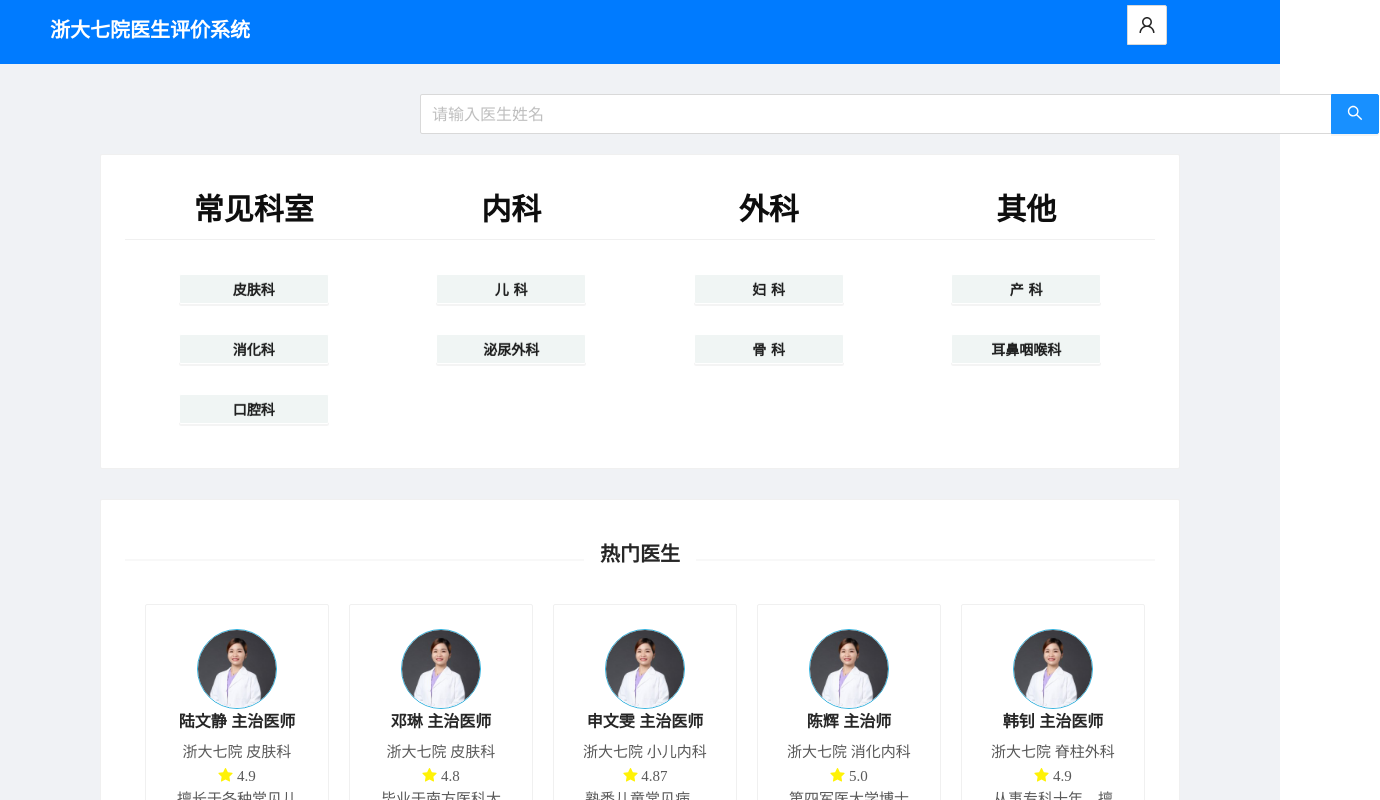
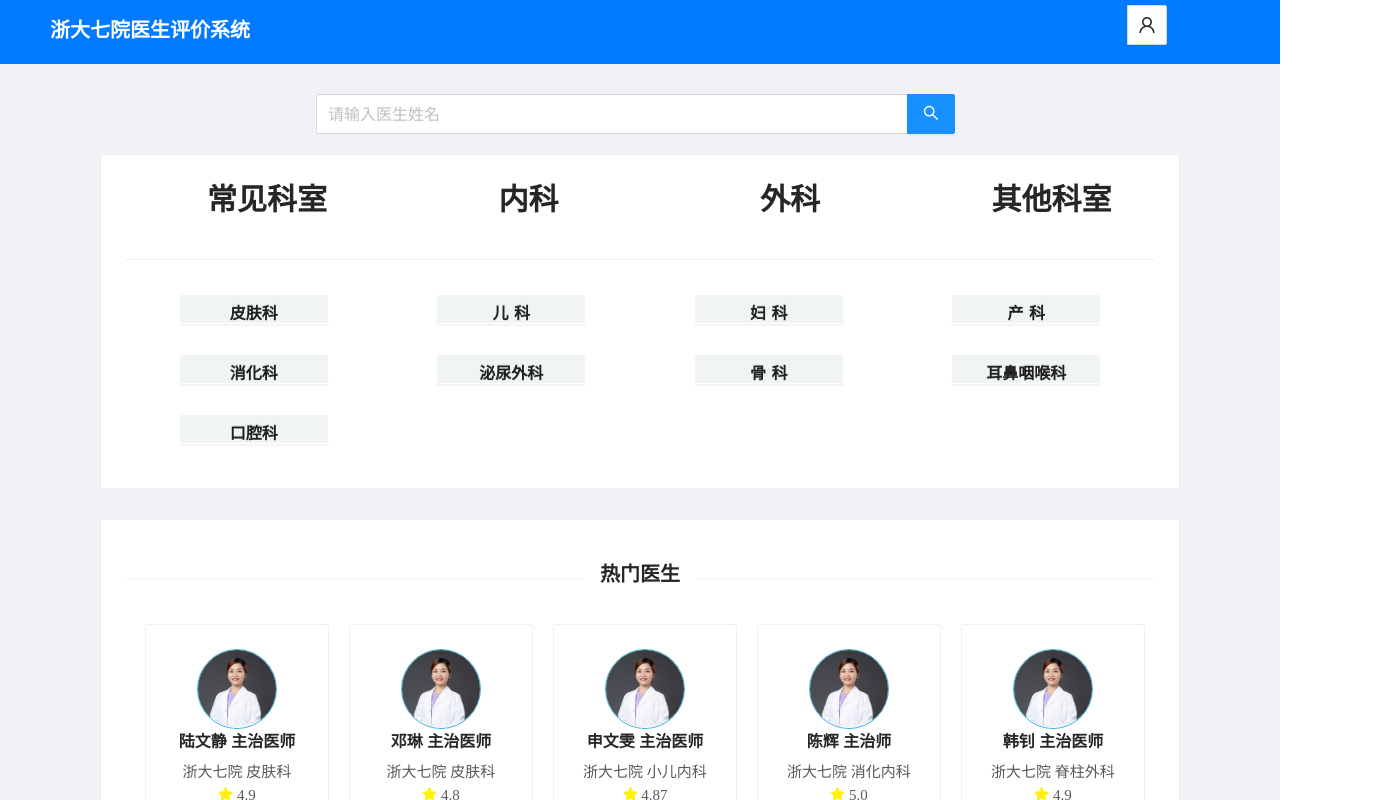
Before and after one commit to LiuYuYing03/Evaluation_Front, a React (Create React App) app: page /#/ in a window 1280 px wide. Shown: the top 800 px of the page, 1380 px wide, since content can reach past the window. Built offline with nearby package versions, Linux system fonts and the light colour scheme.

Commit message:
基本完成页面逻辑设计

```diff
--- a/package.json
+++ b/package.json
@@ -10,6 +10,7 @@
     "@testing-library/user-event": "^13.5.0",
     "ant-design": "^1.0.0",
     "antd": "^4.20.6",
+    "rc-virtual-list": "^3.4.8",
     "react": "^18.1.0",
     "react-dom": "^18.1.0",
     "react-router": "^6.3.0",
--- a/src/Components/Card.js
+++ b/src/Components/Card.js
@@ -19,7 +19,7 @@ const testCardClick  = (e) =>{
     console.log(e.target.className)
 }
 
-export default () => {
+const CardList = () => {
     const [ellipsis, setEllipsis] = React.useState(true);
     return (
         <Card hoverable className="showTotal">
@@ -101,3 +101,5 @@ export default () => {
         </Card>
     );
 };
+
+export default CardList;
--- a/src/Components/Panel.js
+++ b/src/Components/Panel.js
@@ -1,11 +1,12 @@
-import {Card, Button,Divider} from "antd";
-import React,{useState}from "react";
+import {Card, Button, Divider, List} from "antd";
+import React, {Component, useState} from "react";
 import '../CSS/Panel.css'
 // import Logo from '../assets/logo192.png'
 // import Lu from '../assets/Lu.jpg'
 import { Typography } from 'antd';
 // import {getTwoToneColor} from "@ant-design/icons";
-import {commonD} from "../MockData/depaData";
+import {commonD,DepartData} from "../MockData/depaData";
+import {doctorList} from "../MockData/cardData";
 // import {doctorList} from "../MockData/cardData";
 
 const { Text, Link } = Typography;
@@ -42,48 +43,50 @@ const clickColor = (e) =>{
 const textColor={
     color: '#0e0e0e',
     strong: 'true',
+
 }
 const changeTextColor = (e) => {
     e.target.style.color='#007bff'
 }
-var tList=commonD;
 
-export default () => {
-    const [ellipsis, setEllipsis] = React.useState(true);
-    const [size, setSize] = useState();
+class Tags extends Component{
 
+    state={
+        department:DepartData,
+        tList:commonD,
+
+
+    }
+    changeColor = (e) => {
+        e.target.style.backgroundColor="rgb(131,209,255)"
+    };
+
+    render() {
         return (
             <Card hoverable className="showClass">
-            <div className="Left">
+                <List
+                    grid={{ gutter: 16, column: 4 }}
+                    className="comment-list"
+                    dataSource={this.state.department}
+                    renderItem={(item, index) => (
+                        <li key={index}>
                             <div className="tagButton">
-                    <Title level={2} style={textColor} onClick={changeTextColor}>
-                        常见科室
+                                <Title level={2}
+                                       onClick={(e)=>this.changeTextColor(e,index)}>
+                                    {this.state.department[index].Dept}
                                 </Title>
                             </div>
-                <div className="tagButton">
-                    <Title level={2} style={textColor} onClick={changeTextColor}>
-                        内科
-                    </Title>
-                </div>
-                <div className="tagButton">
-                    <Title level={2} style={textColor} onClick={changeTextColor}>
-                        外科
-                    </Title>
-                </div>
-                <div className="tagButton">
-                    <Title level={2} style={textColor} onClick={changeTextColor}>
-                        其他
-                    </Title>
-                </div>
-            </div>
+                        </li>
+                    )}
+                />
                 <Divider className="mDivider"/>
                 <div className="dContainer">
                     {
-                    tList.map((value,index)=>{
+                        this.state.tList.map((value, index) => {
                             return (
-                            <div className="tagButton" key={index} >
-                                <Button type="primary" style={buttonStyle1} size={size}
-                                        onMouseEnter={changeColor} onMouseLeave={recoverColor} >
+                                <div className="tagButton" key={index}>
+                                    <Button type="primary" style={buttonStyle1} size={"large"}
+                                            >
                                         <Text strong={true}>{value}</Text>
                                     </Button>
                                 </div>
@@ -94,4 +97,7 @@ export default () => {
                 </div>
             </Card>
         );
+    }
 };
+
+export default Tags;
--- a/src/MockData/depaData.js
+++ b/src/MockData/depaData.js
@@ -6,3 +6,23 @@ export const innerD=["普通内科","呼吸内科","感染科 传染科","内分
 export const externalD=["普外科","神经外科","心胸外科","肝胆胰腺外科","甲状腺乳腺外科","美容整形科"];
 
 export const otherD=["眼科","性病科","全科","精神心理科","肿瘤科","影响检查科","疼痛科 麻醉科","药剂科","疫苗科"];
+
+export const DepartData=[
+    {
+        Dept:"常见科室",
+        cate:["皮肤科","儿科","妇科","产科","消化科","泌尿外科","骨科","耳鼻咽喉科","口腔科"]
+    },
+    {
+        Dept:"内科",
+        cate:["普通内科","呼吸内科","感染科 传染科","内分泌科","心血管内科","神经内科",
+            "肾脏内科","风湿免疫科","血液科"]
+    },
+    {
+        Dept:"外科",
+        cate:["普外科","神经外科","心胸外科","肝胆胰腺外科","甲状腺乳腺外科","美容整形科"]
+    },
+    {
+        Dept:"其他科室",
+        cate:["眼科","性病科","全科","精神心理科","肿瘤科","影响检查科","疼痛科 麻醉科","药剂科","疫苗科"]
+    }
+]
--- a/src/pages/HomePage/main.css
+++ b/src/pages/HomePage/main.css
@@ -27,7 +27,7 @@
 }
 .search{
     margin-bottom:20px;
-    margin-left: 320px;
+    margin-left:20%;
 }
 
 .test1{
--- a/src/pages/HomePage/main.js
+++ b/src/pages/HomePage/main.js
@@ -1,12 +1,15 @@
-import React from 'react';
+import React, {Component} from 'react';
 import 'antd/dist/antd.css';
 import './main.css';
-import { Layout, Menu, Breadcrumb,Dropdown,Col,Row,Avatar} from 'antd';
+import {Card,Layout, Menu, Breadcrumb, Dropdown, Col, Row, Avatar, Button, Drawer, Space, List} from 'antd';
 import { UserOutlined } from '@ant-design/icons';
 import Tags from "../../Components/Panel";
 import SearchBar from '../../Components/search'
 import Show from '../../Components/Card'
 import { Typography, Switch } from 'antd';
+import Search from "antd/es/input/Search";
+import {doctorList} from '../../MockData/cardData'
+
 const { Header, Content, Footer } = Layout;
 
 
@@ -15,6 +18,12 @@ const { Paragraph, Text, Title} = Typography;
 const titleStyle={
     color: 'rgb(255,255,255)',
     strong: 'true',
+}
+const searchStyle={
+    size:'20%'
+}
+const cardStyle={
+    marginTop:'10px'
 }
 const style = { background: '#007bff' };
 
@@ -39,16 +48,42 @@ const menu = (
         ]}
     />
 );
+const onSearch = value => console.log(value);
 
+class HomePage extends Component {
+    state={
+        Visible:false
+    }
 
-const HomePage = () => (
+    showDrawer(e) {
+        console.log(111)
+        let myVisi=true
+        this.setState({
+            Visible:myVisi
+        });
+        console.log(this.state.Visible)
+    };
+
+    onClose (e) {
+        let myVisi=false
+        this.setState({
+            Visible:myVisi
+        });
+        console.log(this.state.Visible)
+    };
+    goDetail(e){
+
+    }
+
+    render() {
+        return (
             <Layout className="layout">
-        <Header style={{ backgroundColor:'#007bff'}}>
+                <Header style={{backgroundColor: '#007bff'}}>
                     <Row gutter={16}>
                         <Col className="gutter-row" span={8}>
                             <div style={style}>
-                        <Breadcrumb style={{ margin: '16px 0' }} className="breadCrumb">
-                            <Title level={4} style={titleStyle} >浙大七院医生评价系统</Title>
+                                <Breadcrumb style={{margin: '16px 0'}} className="breadCrumb">
+                                    <Title level={4} style={titleStyle}>浙大七院医生评价系统</Title>
                                     <Row gutter={16}>
                                     </Row>
                                 </Breadcrumb>
@@ -64,27 +99,51 @@ const HomePage = () => (
                             <div style={style}/>
                         </Col>
                         <Col className="gutter-row" span={2}>
-                    <div style={style} className="headPic" align= "center">
+                            <div style={style} className="headPic" align="center">
                                 <Dropdown.Button overlay={menu} size={"large"}
-                                         style={{marginTop:'5px'}} icon={<UserOutlined />}>
+                                                 style={{marginTop: '5px'}} icon={<UserOutlined/>}>
                                 </Dropdown.Button>
                             </div>
                         </Col>
                     </Row>
 
                 </Header>
-        <Content style={{ padding: '0 100px' }}>
+                <Content style={{padding: '0 100px'}}>
                     <div className="blank">
                     </div>
-            <div  className="search">
-                <SearchBar className="searchText" />
+                    <div className="search">
+                        <Space direction="vertical">
+                            <Search placeholder="请输入医生姓名" onSearch={(e)=>this.showDrawer(e)} enterButton  size={"large"}
+                                    style={{width:"200%"}}  />
+                        </Space>
                     </div>
-            <Tags />
+                    <Tags/>
                     <div className="blank">
                     </div>
-            <Show />
+                    <Show/>
+
+                    <Drawer title="搜索结果" placement="right" onClose={(e)=>this.onClose(e)} visible={this.state.Visible}>
+                        <List
+                            className="comment-list"
+                            itemLayout="horizontal"
+                            dataSource={doctorList}
+                            renderItem={(item, index) => (
+                                <li key={index}>
+                                    <div style={cardStyle}>
+                                        <Card hoverable onClick={(e)=>this.goDetail(e)}>
+                                            <Title level={4}>{item.name}</Title>
+                                                <div>{item.title}</div>
+                                                <div>{item.detail}</div>
+                                            </Card>
+                                    </div>
+                                </li>
+                            )}
+                        />
+                    </Drawer>
                 </Content>
-        <Footer style={{ textAlign: 'center' }}>Doctor Evaluation Created by Ming</Footer>
+                <Footer style={{textAlign: 'center'}}>Doctor Evaluation Created by Ming</Footer>
             </Layout>
         );
+    }
+};
 export default HomePage;
```
Also changed, not shown: src/pages/DocterHome/DocterHome.js (+45 -1 lines), 1 other file (tests, documents, lock files or other folders). Lines whose indentation alone changed are shown as unchanged.
